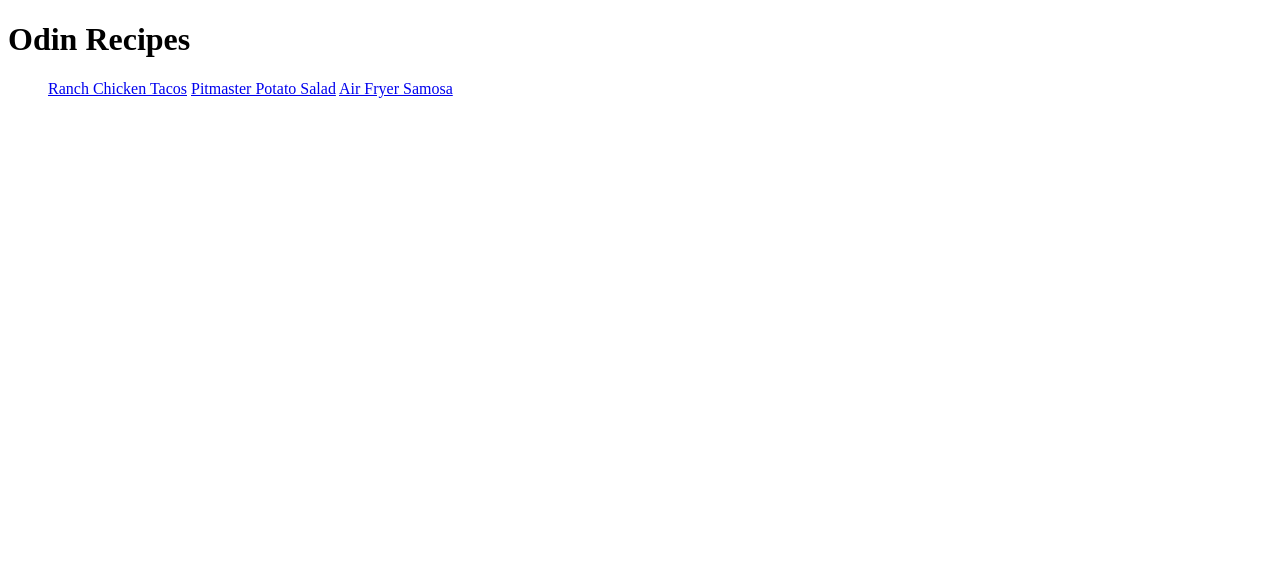
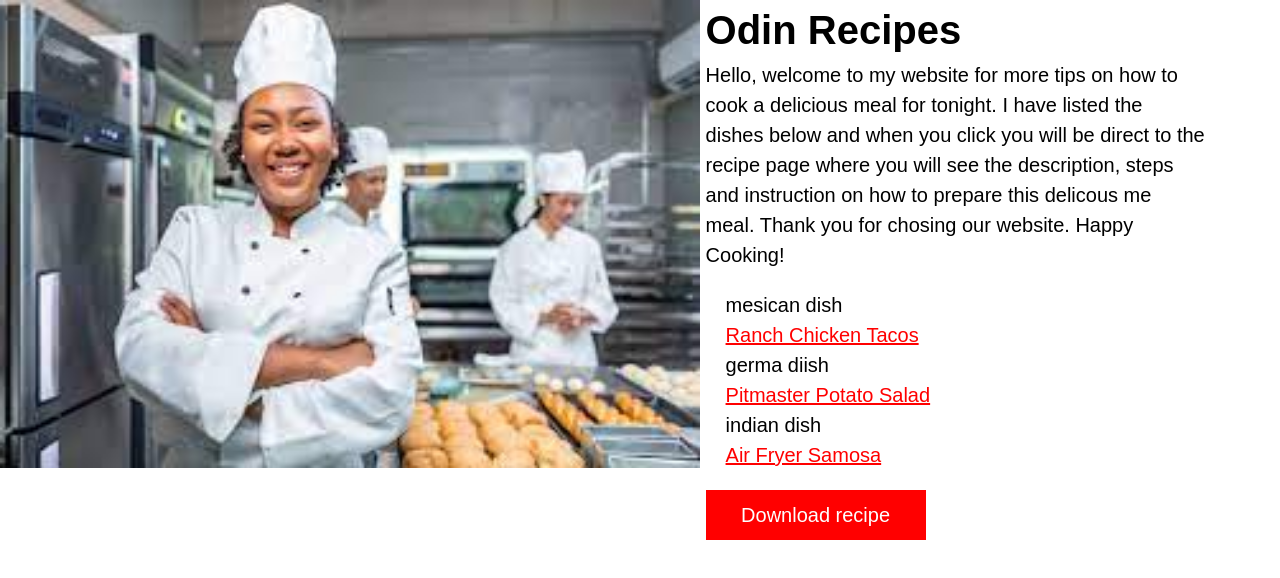
Before and after one commit to thatboikham/odin-recipes, a plain HTML site: page index.html in a window 1280 px wide. Drawn offline with Linux system fonts and the light colour scheme.

Commit message:
add some files  and updated index.html
I know my commmit is bad but I will fix it later

```diff
--- a/index.html
+++ b/index.html
@@ -3,14 +3,31 @@
 <head>
     <meta charset="UTF-8">
     <meta name="viewport" content="width=device-width, initial-scale=1.0">
-    <title>Document</title>
+    <title>Odin recipe</title>
+    <link rel="stylesheet" href="style.css">
 </head>
 <body>
-    <h1>Odin Recipes</h1>
-    <ul>
-        <a href="recipes/Ranch_Chicken_Tacos.html">Ranch Chicken Tacos</a>
-        <a href="recipes/pitmaster_potato_salad.html">Pitmaster Potato Salad</a>
-        <a href="recipes/air_fryer_samosa.html">Air Fryer Samosa</a>
-    </ul>
+    <div class="main">
+        <div class="page-recipe">
+        <img src="./images/chef.jpeg" alt="chef smilling">
+        <div id="recipe-content">
+            <h1>Odin Recipes</h1>
+             <p class="intro">Hello, welcome to my website for more tips on how to cook a delicious meal for tonight. I have listed the dishes below and when you click you will be direct to the recipe page where you will see the description, steps and instruction on how to prepare this delicous me meal. Thank you for chosing our website. Happy Cooking!</p>
+        <div class="recipe dishes">
+            <section class="recipe info">
+                <ul>
+                    <p>mesican dish</p>
+                    <li><a href="recipes/Ranch_Chicken_Tacos.html">Ranch Chicken Tacos</a></li>
+                    <p>germa diish</p>
+                    <li><a href="recipes/pitmaster_potato_salad.html">Pitmaster Potato Salad</a></li>
+                    <p>indian dish</p>
+                    <li><a href="recipes/air_fryer_samosa.html">Air Fryer Samosa</a></li>
+                </ul>
+            </section>
+        </div>
+        <a id="download-recipe" href="#">Download recipe</a>
+    </div>
+</div>
+</div>
 </body>
 </html>
--- /dev/null
+++ b/recipes/ranchCh.css
@@ -0,0 +1,29 @@
+*{
+    padding: 0px;
+    margin: 0px;
+    line-height: 1.5;
+    font-family: Arial, Helvetica, sans-serif;
+    font-size: 20px;
+}
+.page{
+    width: 80%;
+    background-color: blue;
+}
+h1,
+h4{
+   font-weight: bold;
+   font-size: 40px;
+}
+h4{
+    font-size: larger;
+}
+img{
+    display: inline-block;
+    width: 300px;
+}
+.page .desciption{
+   display: inline-block;
+   width: 200px;
+   color: beige;
+   border: 2px solid red;
+}
--- /dev/null
+++ b/style.css
@@ -0,0 +1,47 @@
+*{
+    margin: 0;
+    padding: 0;
+    line-height: 1.5;
+}
+.main{
+    font-family: Arial, Helvetica, sans-serif;
+    font-size: 20px;
+}
+img{
+    width: 700px;
+    display: inline-block;
+    vertical-align: top;
+}
+#recipe-content{
+    width: 500px;
+    display: inline-block;
+}
+
+.recipe.content h1,
+.dishes li a {
+    color: red;
+    text-transform: capitalize;
+
+}
+ .recipe.dishes ul{
+    display: inline-block;
+    width: 400px;
+    list-style: none;
+}
+.recipe.info{
+    display: inline-block;
+    width: 200px;
+    padding: 20px;
+}
+#download-recipe {
+    background-color: red;
+    padding: 10px;
+    display: block;
+    color: white;
+    text-align: center;
+    width: 200px;
+    text-decoration: none;
+}
+.info p{
+    display: inline;
+}
```
Also changed, not shown: recipes/Ranch_Chicken_Tacos.html (+19 -0 lines), images/chef.jpeg (added).
